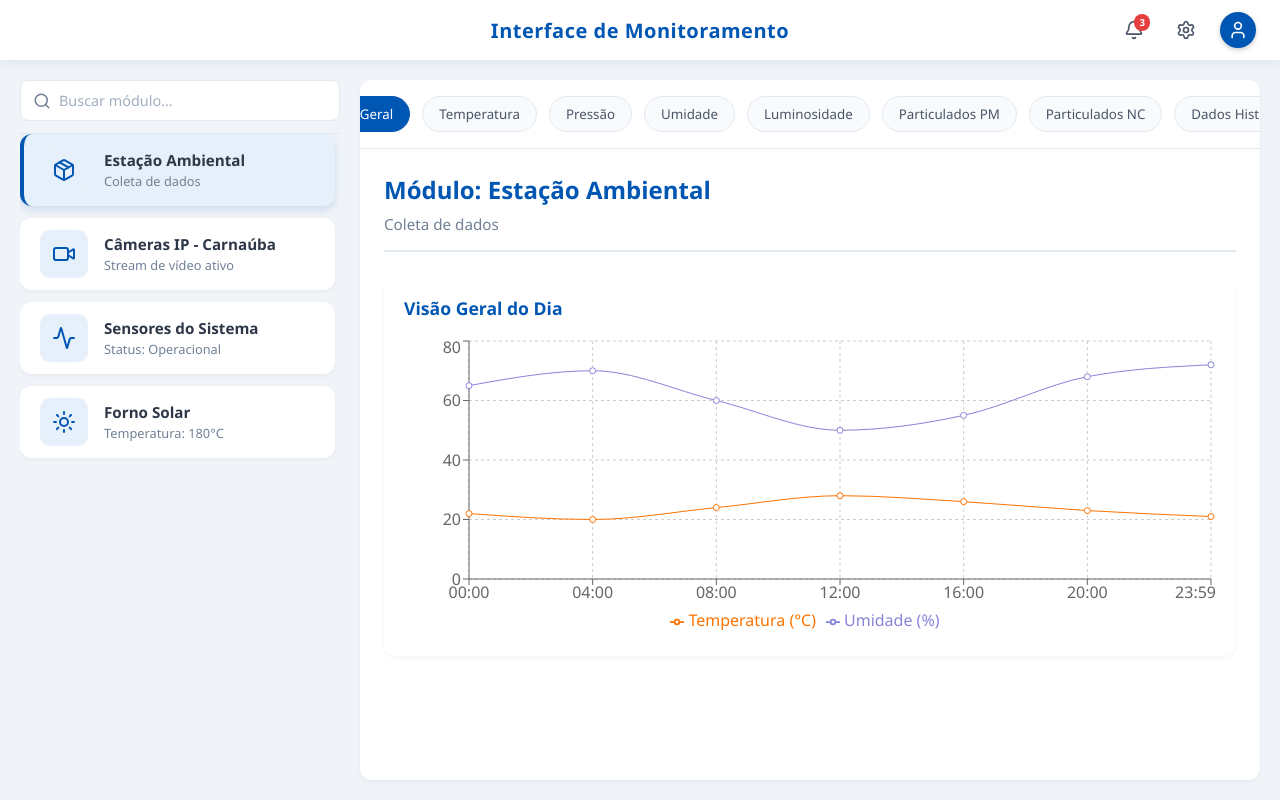
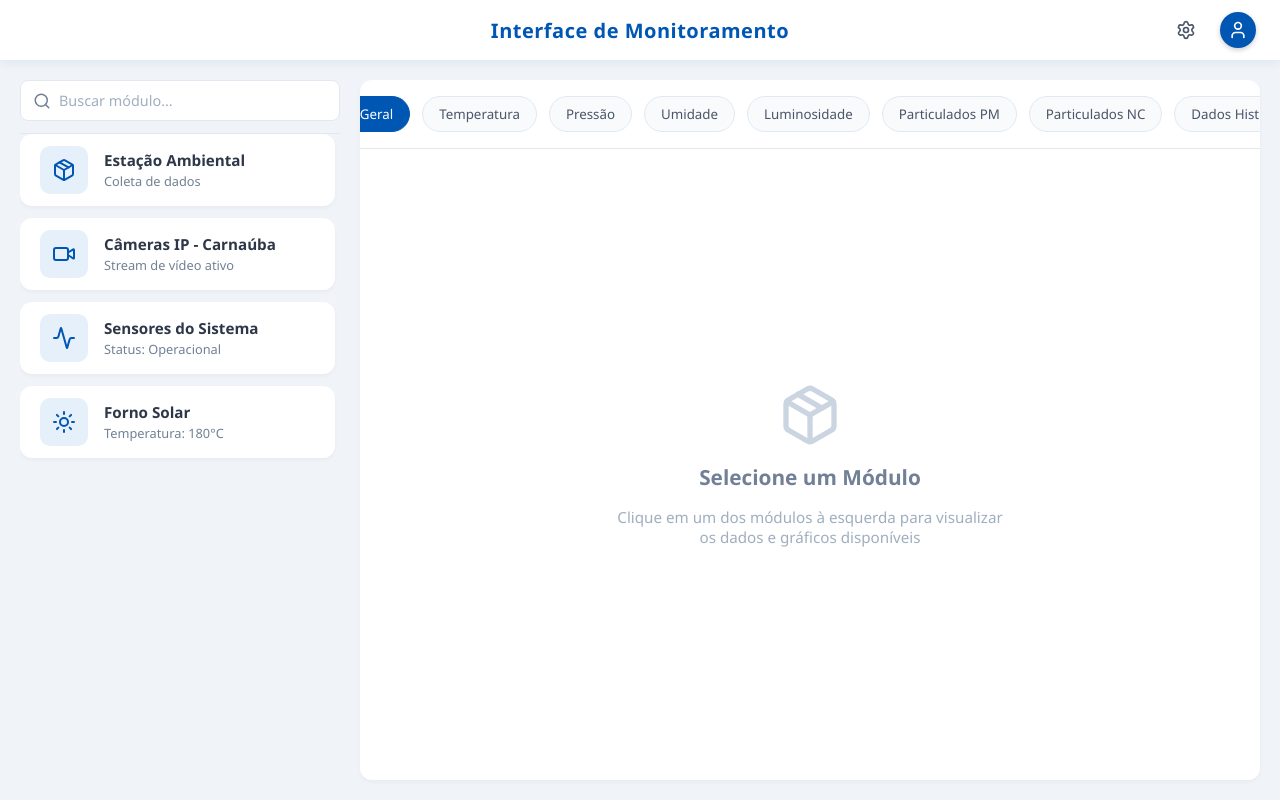
Before and after one commit to lucas-velocini-repo/app-react-monitoramento-ambiental, a React (Vite) app in the folder meu-projeto-react/: page / in a window 1280 px wide. Built offline with nearby package versions, Linux system fonts and the light colour scheme.

Commit message:
Simbolo de notificações comentado

```diff
--- a/meu-projeto-react/src/App.css
+++ b/meu-projeto-react/src/App.css
@@ -268,6 +268,31 @@
   margin: 0;
 }
 
+.empty-state {
+  height: 100%;
+  display: flex;
+  flex-direction: column;
+  align-items: center;
+  justify-content: center;
+  color: #a0aec0;
+  text-align: center;
+  gap: 16px;
+  padding: 40px 24px;
+}
+
+.empty-state h3 {
+  color: #718096;
+  font-size: 1.3rem;
+  margin: 0;
+}
+
+.empty-state p {
+  color: #a0aec0;
+  font-size: 0.95rem;
+  margin: 0;
+  max-width: 400px;
+}
+
 .placeholder-panel {
   margin-top: 24px;
   height: 300px;
--- a/meu-projeto-react/src/App.jsx
+++ b/meu-projeto-react/src/App.jsx
@@ -78,6 +78,17 @@ function App() {
 
   // Função para renderizar o gráfico apropriado
   const renderGrafico = (abaAtiva, modulo) => {
+    // Se nenhum módulo foi selecionado, mostrar mensagem
+    if (!modulo) {
+      return (
+        <div className="empty-state">
+          <Package size={64} color="#cbd5e1" />
+          <h3>Selecione um Módulo</h3>
+          <p>Clique em um dos módulos à esquerda para visualizar os dados e gráficos disponíveis</p>
+        </div>
+      );
+    }
+
     // Se não for o primeiro módulo, mostrar gráfico vazio
     if (modulo.id !== 1) {
       return (
@@ -241,10 +252,10 @@ function App() {
 
   const [botaoAtivo, setBotaoAtivo] = useState("Visão Geral");
   const [termoBusca, setTermoBusca] = useState("");
-  const [moduloSelecionado, setModuloSelecionado] = useState(modulos[0]);
+  const [moduloSelecionado, setModuloSelecionado] = useState(null);
   const [abrirConfigurações, setAbrirConfigurações] = useState(false);
-  const [urlServidor, setUrlServidor] = useState("http://localhost:3000");
-  const [urlServidorTemp, setUrlServidorTemp] = useState("http://localhost:3000");
+  const [urlServidor, setUrlServidor] = useState("http://localhost:3001");
+  const [urlServidorTemp, setUrlServidorTemp] = useState("http://localhost:3001");
 
   // Lógica de filtro para os módulos
   const modulosFiltrados = modulos.filter((mod) =>
@@ -284,10 +295,12 @@ function App() {
         </div>
 
         <div className="nav-right">
+          {/*
           <button className="icon-btn" title="Notificações">
             <Bell size={20} />
             <span className="badge">3</span>
           </button>
+          */}
           <button className="icon-btn" title="Configurações" onClick={abrirConfiguracoes}>
             <Settings size={20} />
           </button>
@@ -331,7 +344,7 @@ function App() {
               modulosFiltrados.map((mod) => (
                 <div
                   key={mod.id}
-                  className={`module-card ${moduloSelecionado.id === mod.id ? 'active' : ''}`}
+                  className={`module-card ${moduloSelecionado?.id === mod.id ? 'active' : ''}`}
                   onClick={() => setModuloSelecionado(mod)}
                 >
                   <div className="card-image-frame">
@@ -369,10 +382,12 @@ function App() {
 
           {/* Espaço para o Conteúdo Real */}
           <div className="content-display">
-            <div className="module-header">
-              <h2>Módulo: {moduloSelecionado.titulo}</h2>
-              <p className="module-subtitle">{moduloSelecionado.subtitulo}</p>
-            </div>
+            {moduloSelecionado && (
+              <div className="module-header">
+                <h2>Módulo: {moduloSelecionado.titulo}</h2>
+                <p className="module-subtitle">{moduloSelecionado.subtitulo}</p>
+              </div>
+            )}
             {renderGrafico(botaoAtivo, moduloSelecionado)}
           </div>
         </main>
```
Also changed, not shown: 1 other file (tests, documents, lock files or other folders).
